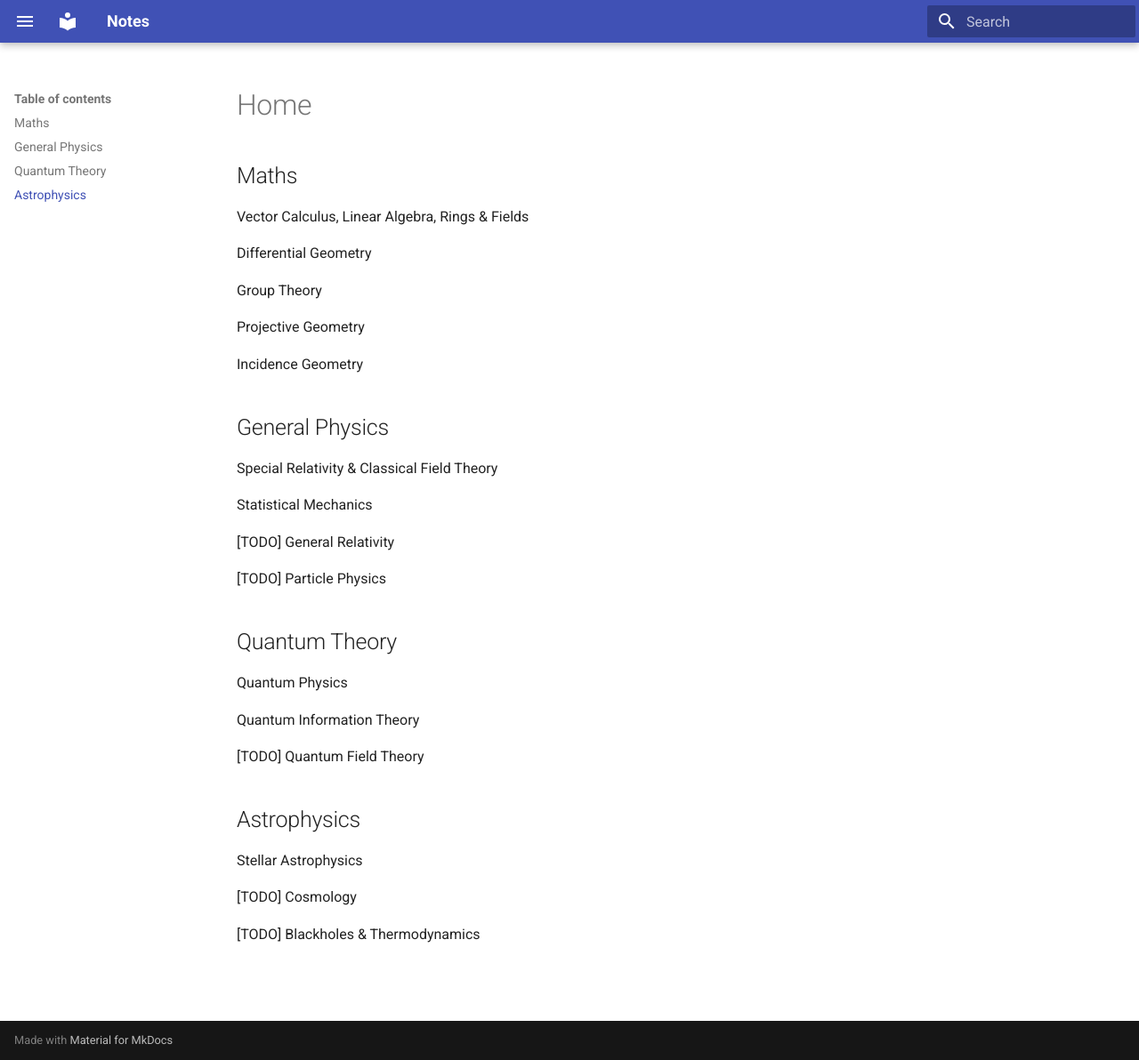
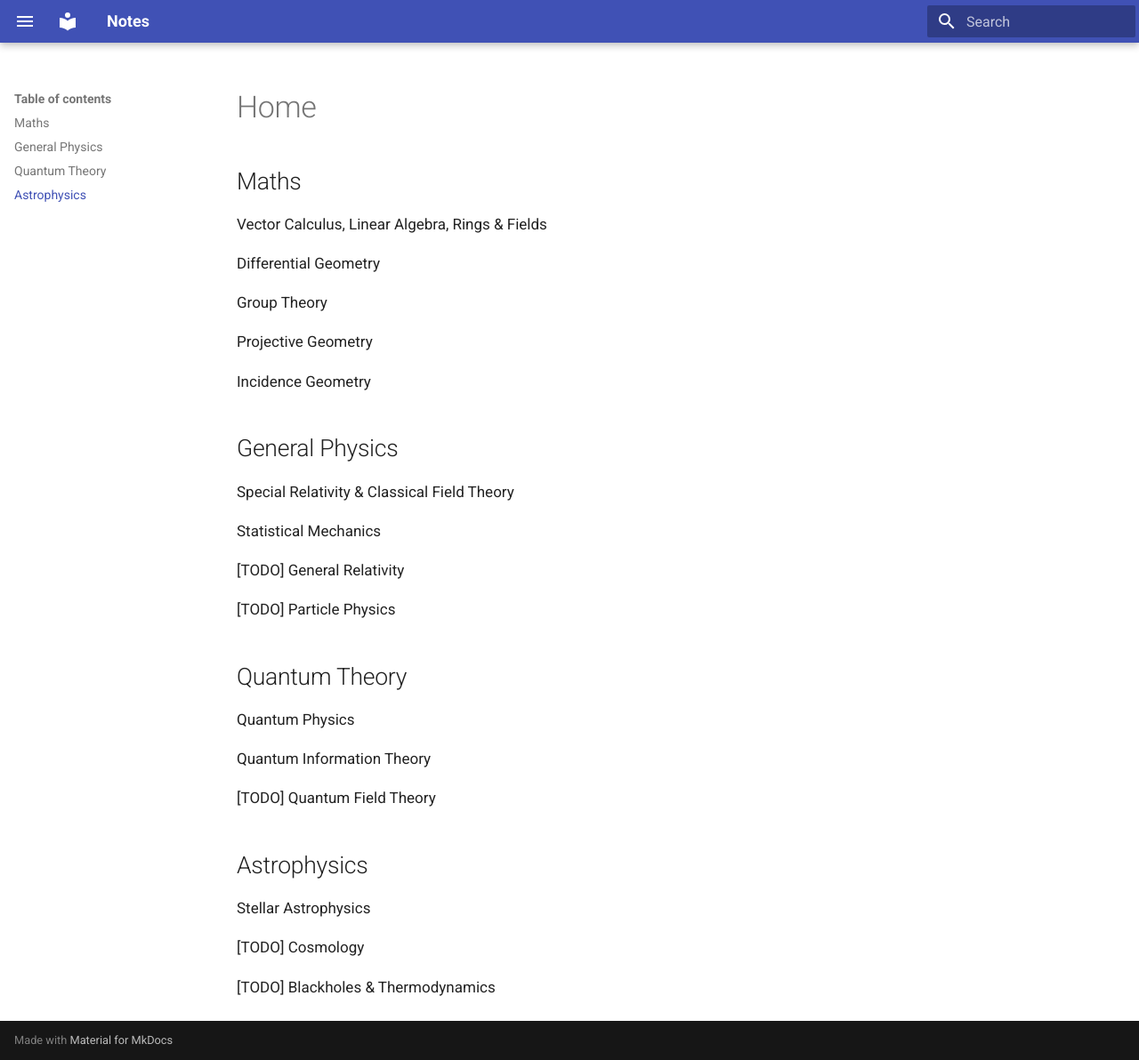
Before and after one commit to regstuff/notes, an MkDocs documentation site: the page built from docs/index.md, in a window 1280 px wide and 1192 px high. Shown: the whole window at 89% size. Built offline with MkDocs 1.6.1 and Material for MkDocs 9.7.7, drawn with Linux system fonts in a browser that asks for light colours.

Commit message:
Reading text 0.8rem -> 0.85rem (equations, code and tables follow it)
Co-Authored-By: Claude Opus 5.5 <noreply@anthropic.com>

```diff
--- a/docs/stylesheets/extra.css
+++ b/docs/stylesheets/extra.css
@@ -1,6 +1,7 @@
-/* Main reading text: Material's default size, 0.8rem. Set it here to make it bigger or smaller. */
+/* Main reading text. Material's default is 0.8rem; 0.95rem was too big (2026-10-31).
+   Set it here to make it bigger or smaller: equations, code and tables follow it. */
 .md-typeset {
-  font-size: 0.8rem;
+  font-size: 0.85rem;
 }
 
 /* Inline and block code, relative to the text (Material's default is 0.85em) */
```
